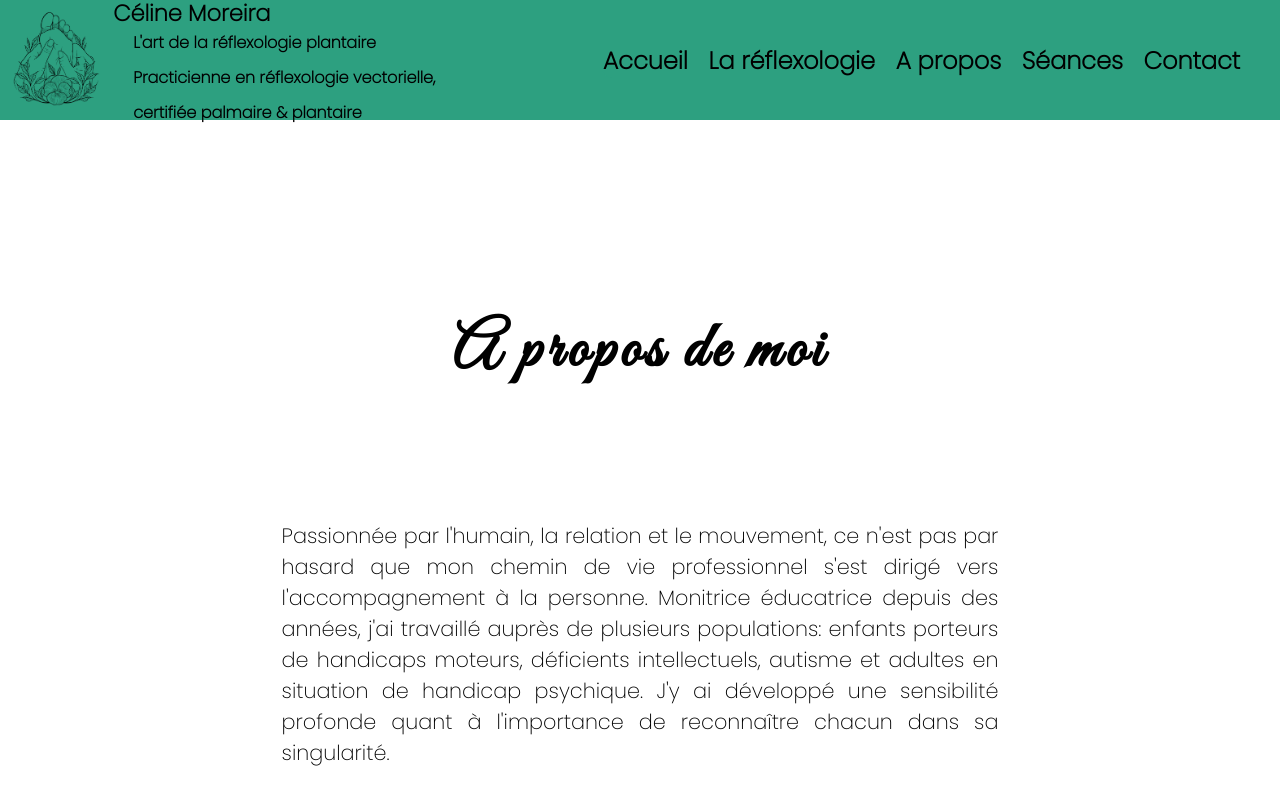
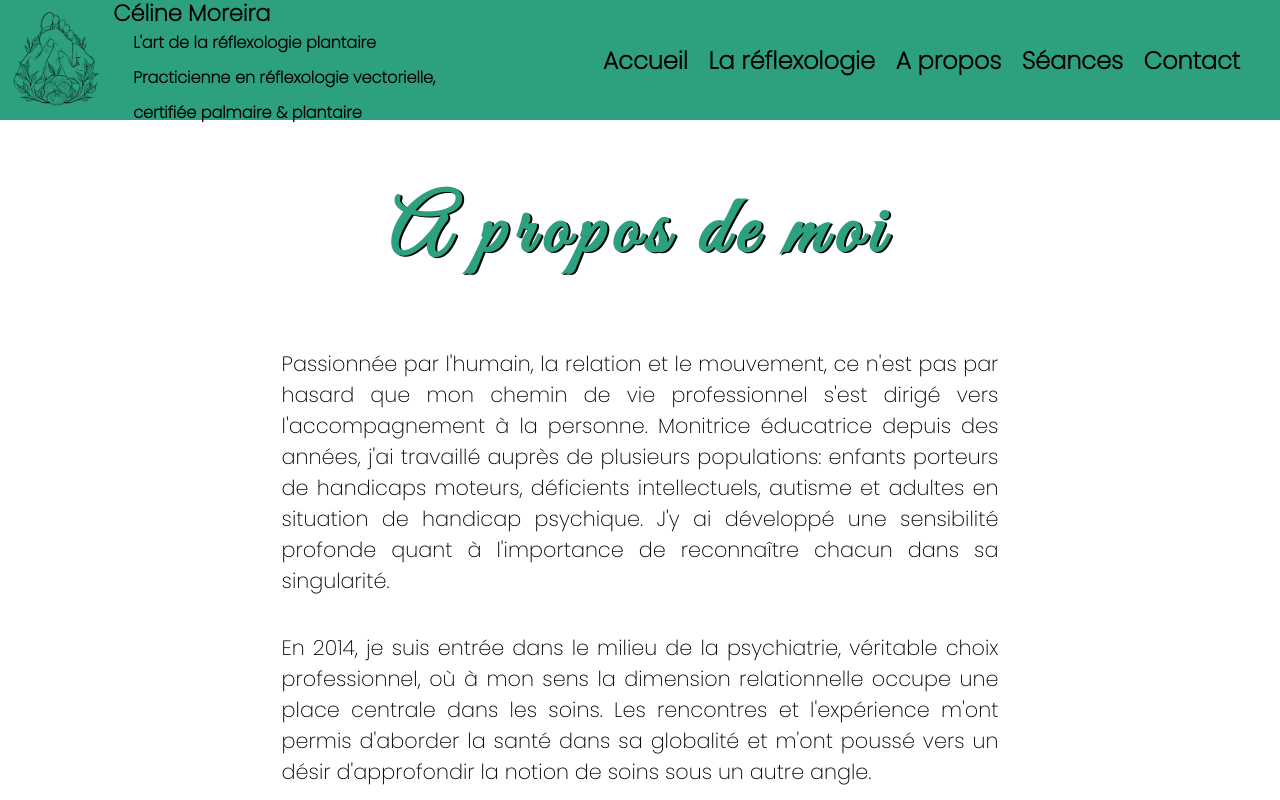
Before and after one commit to jimboux/reflexologie, an Angular app: page /a-propos in a window 1280 px wide. Shown: the top 800 px of the page. Built offline with nearby package versions, Linux system fonts and the light colour scheme.

Commit message:
all good

```diff
--- a/src/app/pages/apropos/apropos.component.scss
+++ b/src/app/pages/apropos/apropos.component.scss
@@ -1,3 +1,5 @@
+@import "src/app/scss/variable.scss";
+
 .h2-celine-img {
   display: flex;
   flex-direction: column-reverse;
@@ -5,6 +7,11 @@
 h2 {
   padding: 10% 0;
   text-align: center;
+  font-family: "Great Vibes", cursive;
+  letter-spacing: 0.05em;
+  font-size: 3.5rem;
+  color: var(--main-color);
+  text-shadow: #000000 2px 1px
 }
 .apropos-container {
   display: flex;
@@ -43,6 +50,8 @@ span {
 @media screen and (min-width: 600px) {
   h2 {
     padding: 10% 0 5% 0;
+    letter-spacing: 0.1em;
+    font-size: 5rem;
   }
   .celine {
     width: 40%;
@@ -64,13 +73,14 @@ span {
   }
   h2 {
     width: 100%;
+    padding: 0;
   }
   .apropos-container {
     padding: 0 22% 30vh 22%;
   }
   .celine {
     position: fixed;
-    animation: nico 1s ease-in;
+    animation: come-in 1s ease-in;
     width: 20%;
     z-index: 1;
   }
@@ -81,7 +91,7 @@ span {
   .reiki {
     width: 250px;
   }
-  @keyframes nico {
+  @keyframes come-in {
     from {
       left: -20vw;
     }
--- a/src/app/shared/title/title.component.scss
+++ b/src/app/shared/title/title.component.scss
@@ -1,11 +1,21 @@
+@import "src/app/scss/variable.scss";
+
 h1 {
   display: flex;
   flex-direction: column;
   align-items: center;
   font-family: "Great Vibes", cursive;
-  letter-spacing: 0.1em;
-  margin: 30px;
-  font-size: 4rem;
+  letter-spacing: 0.05em;
+  margin: $triple-margin 0;
+  font-size: 3.5rem;
   color: var(--main-color);
   text-shadow: #000000 2px 1px
 }
+
+@media screen and (min-width: 600px) {
+  h1 {
+    letter-spacing: 0.1em;
+    margin: $quadruple-margin 0;
+    font-size: 5rem;
+  }
+}
```
